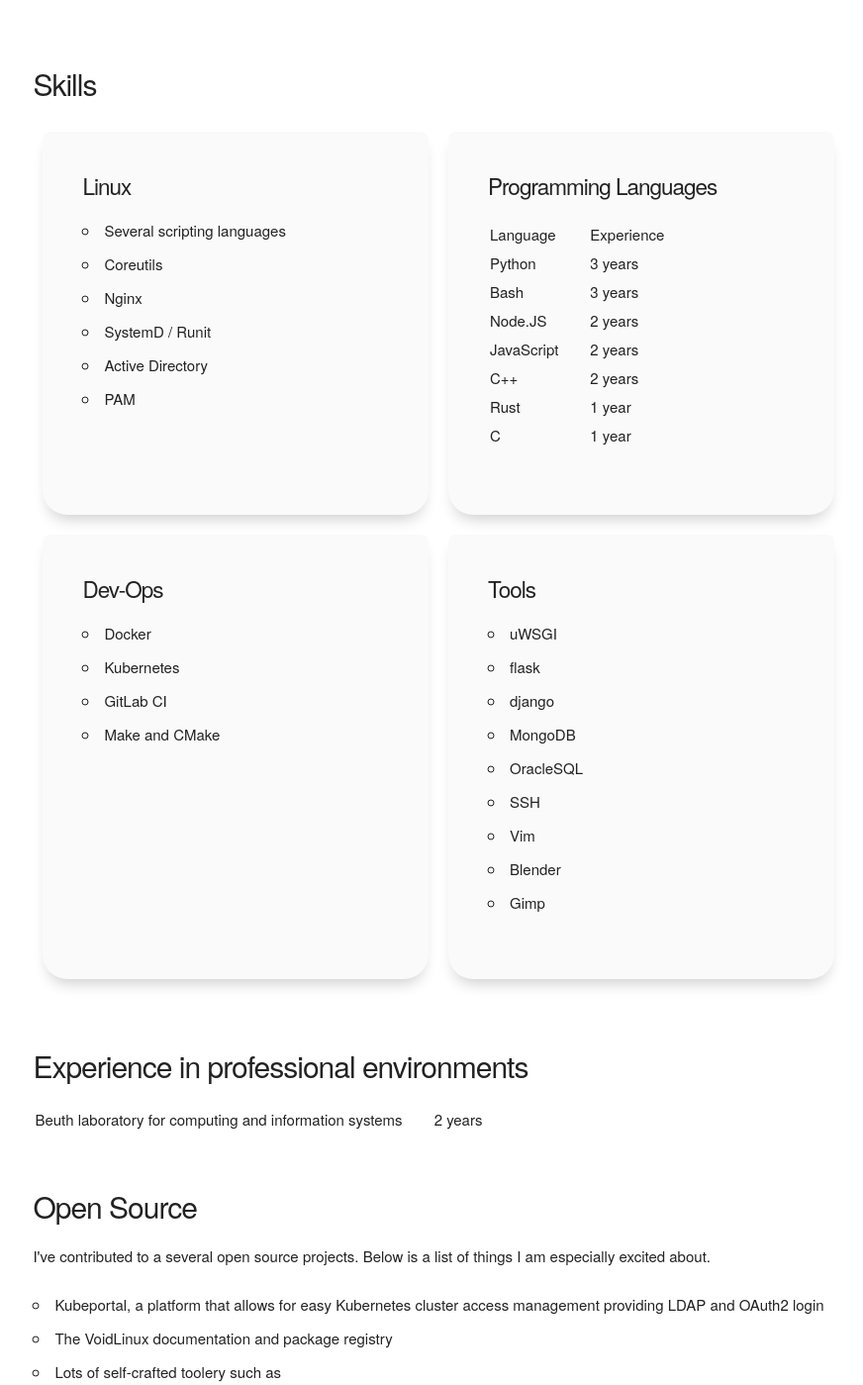
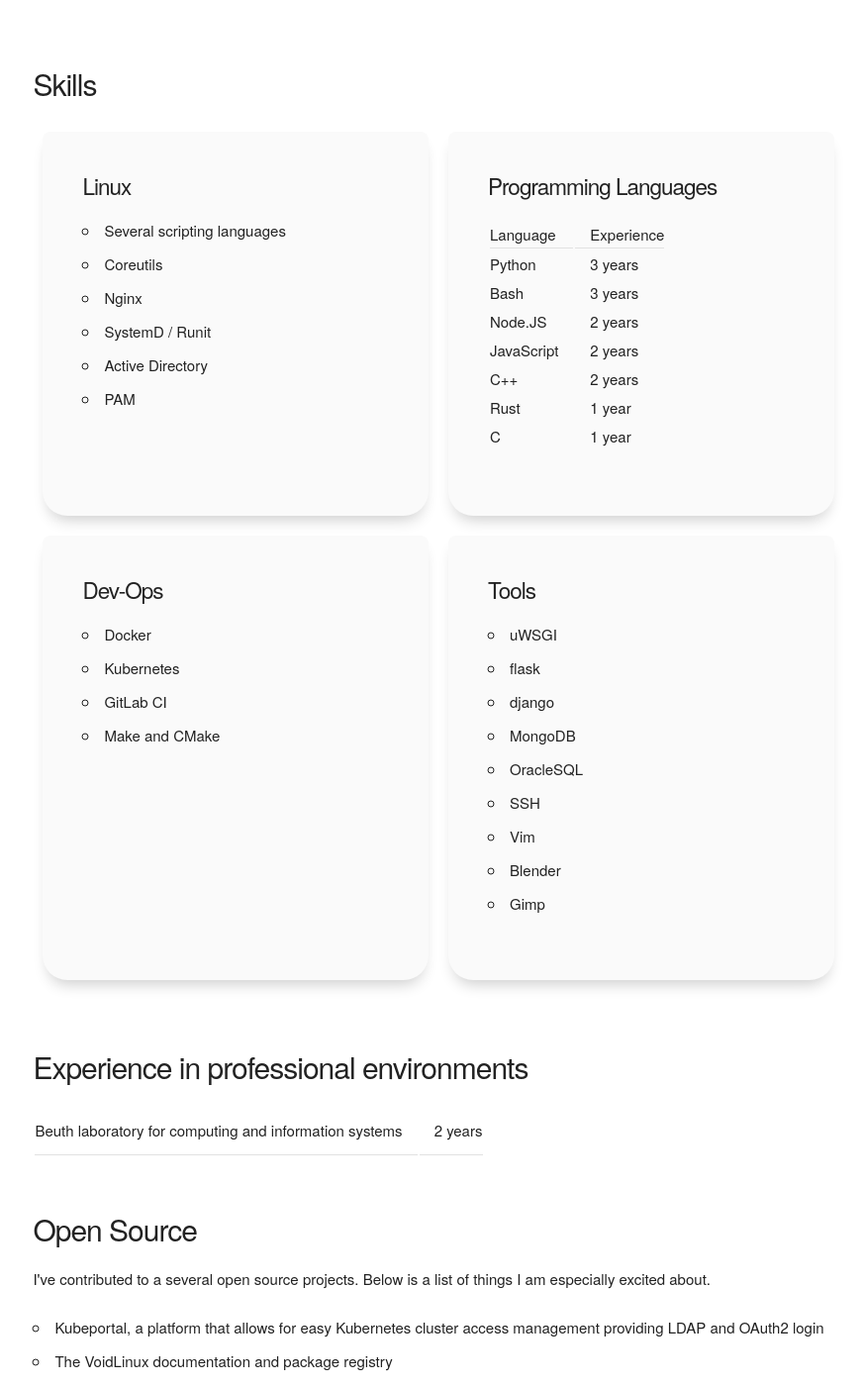
Before and after one commit to mtrx1337/overkill-website, a Flask app: page /cv in a window 1280 px wide. Shown: the part 400-1799 px from the top of the page at 99% size, without its empty margins (205-1077 px from the left). Run offline with Flask 2, Linux system fonts and the light colour scheme.

Commit message:
fixed 'experience' css mistake

```diff
--- a/site/src/static/css/cv.css
+++ b/site/src/static/css/cv.css
@@ -14,11 +14,8 @@
     padding-bottom: 50px;
 }
 
-tr, th {
+#lang-table tr td, #lang-table tr {
     line-height: 0.2em;
-}
-
-td, th {
     border-bottom: none;
 }
 
--- a/site/src/templates/cv.html
+++ b/site/src/templates/cv.html
@@ -38,7 +38,7 @@
 
                 <div id="languages" class="box">
                     <h2 class="box-headline">Programming Languages</h2>
-                    <table>
+                    <table id="lang-table">
                         <tr>
                             <th>Language</th>
                             <th>Experience</th>
```
